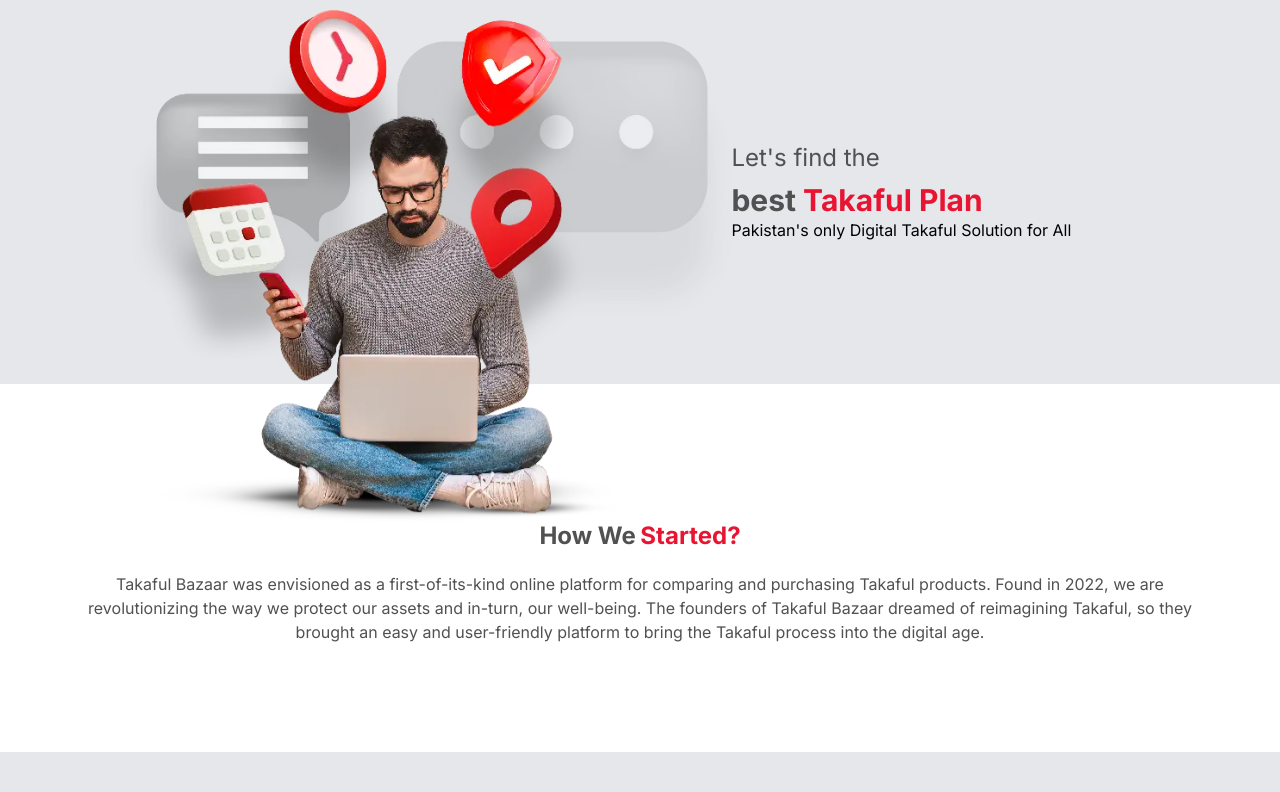
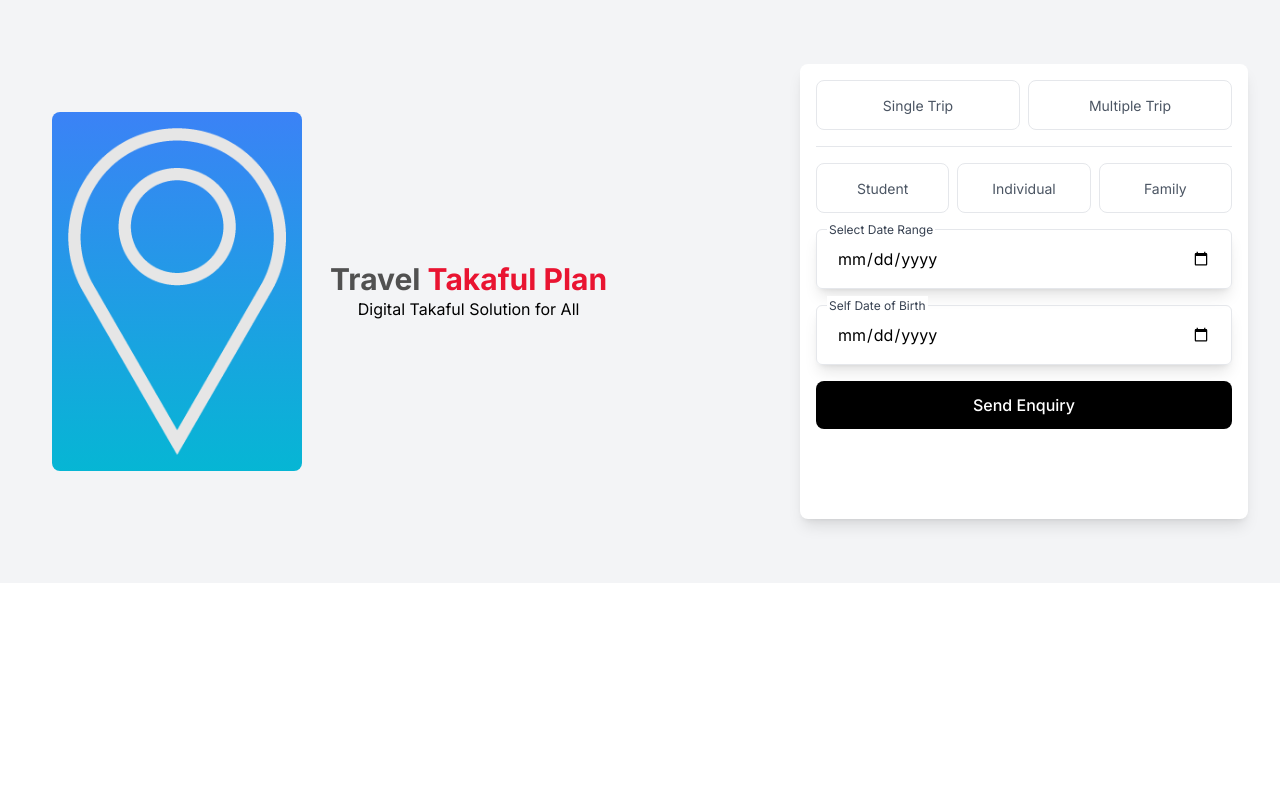
Before and after one commit to HamzaBashir123/oneClick, a Next.js app: page / in a window 1280 px wide. Shown: the top 792 px of the page. Built offline with nearby package versions, Linux system fonts and the light colour scheme.

Commit message:
form.jsx work

```diff
--- /dev/null
+++ b/src/app/components/Form.jsx
@@ -0,0 +1,191 @@
+import React from "react";
+import Image from "next/image";
+import location from "../assets/About/location.png";
+import "../globals.css";
+
+import Example from "./TravelBannerForm ";
+import DropdownMenu from "./TravelBannerForm ";
+
+const Form = () => {
+  return (
+    <div>
+      <section className="bg-gray-100">
+        <div className="mx-auto max-w-screen-xl px-4 py-16 sm:px-6 lg:px-8">
+          <div className="grid grid-cols-1 gap-x-16 gap-y-8 lg:grid-cols-5">
+            <div className="lg:col-span-3 lg:py-12 flex">
+              <Image
+                className="background-color p-4  bg-gradient-to-t from-cyan-500 to-blue-500 rounded-lg mx-5"
+                src={location}
+                width={250}
+                height={50}
+              />
+              <div className="textAlignCenter text-black mx-2 ">
+                <div>
+                <span className="text-[#515151] text-3xl font-bold ">
+                  Travel{" "}
+                </span>
+                <span className="text-[#e91431] text-3xl font-bold">
+                  Takaful Plan
+                </span></div>
+                <p>Digital Takaful Solution for All</p>
+              </div>
+            </div>
+
+            <div className="rounded-lg bg-white p-4 shadow-lg lg:col-span-2 lg:p-4 ">
+              <form action="#" className="space-y-4">
+                <div className="grid grid-cols-1 gap-2 text-center sm:grid-cols-2">
+                  <div>
+                    <label
+                      htmlFor="Option4"
+                      className="block w-full cursor-pointer rounded-lg border border-gray-200 p-3 text-gray-600 hover:border-black has-[:checked]:border-black has-[:checked]:bg-black has-[:checked]:text-white"
+                      tabIndex="0"
+                    >
+                      <input
+                        className="sr-only"
+                        id="Option4"
+                        type="radio"
+                        tabIndex="-1"
+                        name="option"
+                      />
+
+                      <span className="text-sm">Single Trip </span>
+                    </label>
+                  </div>
+
+                  <div>
+                    <label
+                      htmlFor="Option5"
+                      className="block w-full cursor-pointer rounded-lg border border-gray-200 p-3 text-gray-600 hover:border-black has-[:checked]:border-black has-[:checked]:bg-black has-[:checked]:text-white"
+                      tabIndex="0"
+                    >
+                      <input
+                        className="sr-only"
+                        id="Option5"
+                        type="radio"
+                        tabIndex="-1"
+                        name="option"
+                      />
+
+                      <span className="text-sm"> Multiple Trip </span>
+                    </label>
+                  </div>
+                </div>
+                <hr />
+
+                <div className="grid grid-cols-1 gap-2 text-center sm:grid-cols-3">
+                  <div>
+                    <label
+                      htmlFor="Option1"
+                      className="block w-full cursor-pointer rounded-lg border border-gray-200 p-3 text-gray-600 hover:border-black has-[:checked]:border-black has-[:checked]:bg-black has-[:checked]:text-white"
+                      tabIndex="0"
+                    >
+                      <input
+                        className="sr-only"
+                        id="Option1"
+                        type="radio"
+                        tabIndex="-1"
+                        name="option"
+                      />
+
+                      <span className="text-sm"> Student </span>
+                    </label>
+                  </div>
+
+                  <div>
+                    <label
+                      htmlFor="Option2"
+                      className="block w-full cursor-pointer rounded-lg border border-gray-200 p-3 text-gray-600 hover:border-black has-[:checked]:border-black has-[:checked]:bg-black has-[:checked]:text-white"
+                      tabIndex="0"
+                    >
+                      <input
+                        className="sr-only"
+                        id="Option2"
+                        type="radio"
+                        tabIndex="-1"
+                        name="option"
+                      />
+
+                      <span className="text-sm"> Individual </span>
+                    </label>
+                  </div>
+
+                  <div>
+                    <label
+                      htmlFor="Option3"
+                      className="  block w-full cursor-pointer rounded-lg border border-gray-200 p-3 text-gray-600 hover:border-black has-[:checked]:border-black has-[:checked]:bg-black has-[:checked]:text-white"
+                      tabIndex="0"
+                    >
+                      <input
+                        className="sr-only "
+                        id="Option3"
+                        type="radio"
+                        tabIndex="-1"
+                        name="option"
+                      />
+
+                      <span className="text-sm">Family </span>
+                    </label>
+                  </div>
+                </div>
+                {/*
+  Heads up! 👋
+
+  Plugins:
+    - @tailwindcss/forms
+*/}
+
+                <label
+                  htmlFor="DateofRange"
+                  className="relative block rounded-md border border-gray-200 shadow-lg focus-within:border-grey-700 focus-within:ring-1 focus-within:ring-grey-600"
+                >
+                  <input
+                    type="date"
+                    id="DateofRange"
+                    className="peer border-none bg-transparent placeholder-transparent focus:border-transparent focus:outline-none focus:ring-0 leading-10 w-full px-5 py-2"
+                    placeholder="Select Date Range"
+                  />
+
+                  <span className="pointer-events-none absolute start-2.5 top-0 -translate-y-1/2 bg-white p-0.5 text-xs text-gray-700 transition-all peer-placeholder-shown:top-1/2 peer-placeholder-shown:text-sm peer-focus:top-0 peer-focus:text-xs">
+                    Select Date Range
+                  </span>
+                </label>
+                {/* ////////////////////////////////////////////////////// */}
+
+                {/* <DropdownMenu/> */}
+
+                {/* ////////////////////////////////////////////////////// */}
+
+                <label
+                  htmlFor="DateofBirth"
+                  className="relative block rounded-md border border-gray-200 shadow-lg focus-within:border-grey-700 focus-within:ring-1 focus-within:ring-grey-600"
+                >
+                  <input
+                    type="date"
+                    id="DateofBirth"
+                    className="px-5 py-2 peer border-none bg-transparent placeholder-transparent focus:border-transparent focus:outline-none focus:ring-0 leading-10 w-full px-5"
+                    placeholder="Self Date of Birth"
+                  />
+
+                  <span className="pointer-events-none absolute start-2.5 top-0 -translate-y-1/2 bg-white p-0.5 text-xs text-gray-700 transition-all peer-placeholder-shown:top-1/2 peer-placeholder-shown:text-sm peer-focus:top-0 peer-focus:text-xs">
+                    Self Date of Birth
+                  </span>
+                </label>
+
+                <div className="mt-4">
+                  <button
+                    type="submit"
+                    className="inline-block w-screen rounded-lg bg-black px-5 py-3 font-medium text-white sm:w-full  "
+                  >
+                    Send Enquiry
+                  </button>
+                </div>
+              </form>
+            </div>
+          </div>
+        </div>
+      </section>
+    </div>
+  );
+};
+
+export default Form;
--- /dev/null
+++ b/src/app/components/TravelBannerForm .jsx
@@ -0,0 +1,55 @@
+// import  { useState } from 'react';
+
+// const DropdownMenu = () => {
+//   const [searchTerm, setSearchTerm] = useState('');
+//   const [groupOptions, setGroupOptions] = useState([
+//     { id: 1, label: 'Option 1' },
+//     { id: 2, label: 'Option 2' },
+//     { id: 3, label: 'Option 3' },
+//     { id: 4, label: 'Option 4' },
+//   ]);
+
+//   const [countryOptions, setCountryOptions] = useState([
+//     { id: 'usa', label: 'USA' },
+//     { id: 'canada', label: 'Canada' },
+//     { id: 'uk', label: 'United Kingdom' },
+//     // Add more countries as needed
+//   ]);
+
+//   return (
+//     <div className="dropdown-menu">
+//       <input
+//         type="text"
+//         placeholder="Search..."
+//         value={searchTerm}
+//         onChange={(e) => setSearchTerm(e.target.value)}
+//       />
+
+//       <div className="group-options">
+//         <h3>Group</h3>
+//         {groupOptions.map((option) => (
+//           <label key={option.id}>
+//             <input type="checkbox" />
+//             {option.label}
+//           </label>
+//         ))}
+//       </div>
+
+//       <div className="country-options">
+//         <h3>Countries</h3>
+//         {countryOptions
+//           .filter((country) =>
+//             country.label.toLowerCase().includes(searchTerm.toLowerCase())
+//           )
+//           .map((country) => (
+//             <label key={country.id}>
+//               <input type="checkbox" />
+//               {country.label}
+//             </label>
+//           ))}
+//       </div>
+//     </div>
+//   );
+// };
+
+// export default DropdownMenu;
--- a/src/app/globals.css
+++ b/src/app/globals.css
@@ -25,3 +25,9 @@
   justify-content: center;
 
 }
+.textAlignCenter{
+  display: flex;
+  flex-direction: column;
+  justify-content: center;
+  align-items: center;
+}
--- a/src/app/page.js
+++ b/src/app/page.js
@@ -1,4 +1,6 @@
 import AboutUs from "./components/AboutUs";
+import Form from "./components/Form";
+
 import Signup from "./components/signup";
 
 
@@ -6,7 +8,9 @@
   return (
     <>
     {/* <Signup/> */}
-    <AboutUs/>
+    {/* <AboutUs/> */}
+    <Form/>
+
 
     </>
   );
```
Also changed, not shown: package.json (+17 -6 lines), 1 other file (tests, documents, lock files or other folders).
